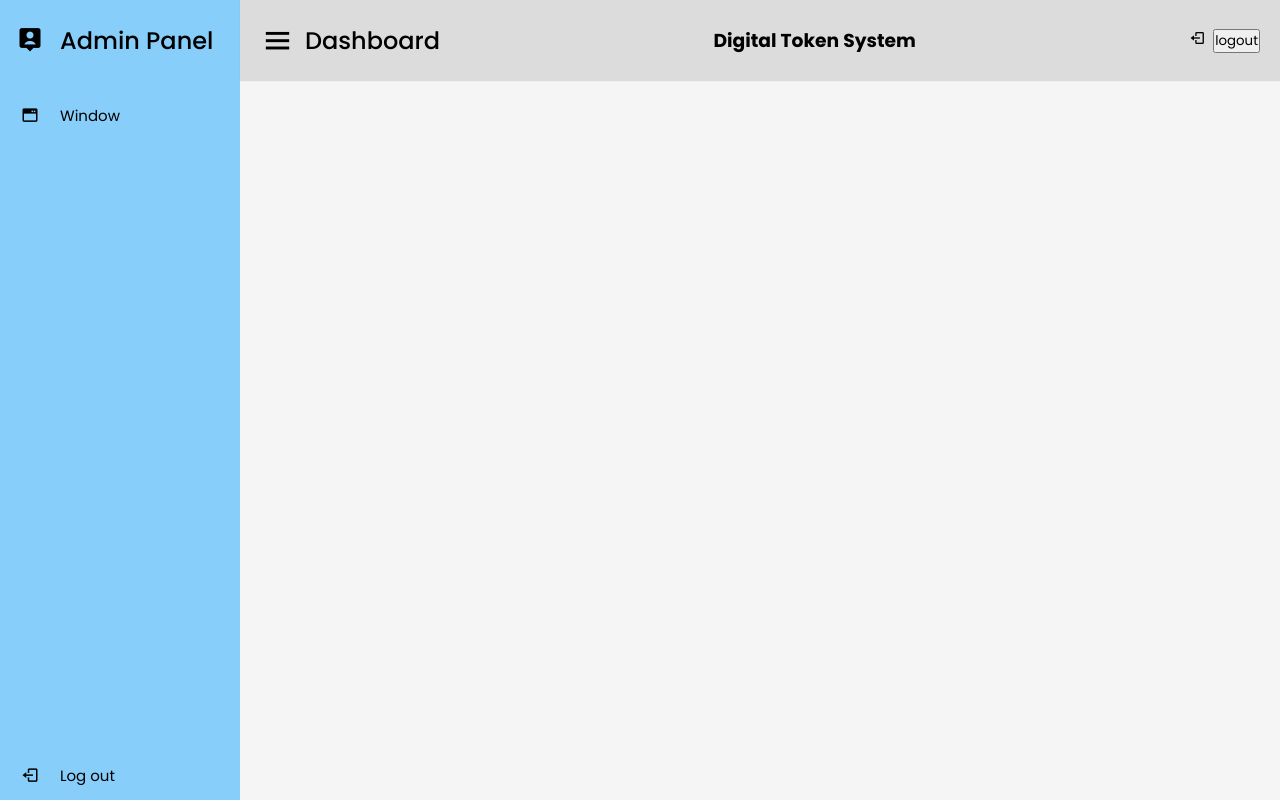
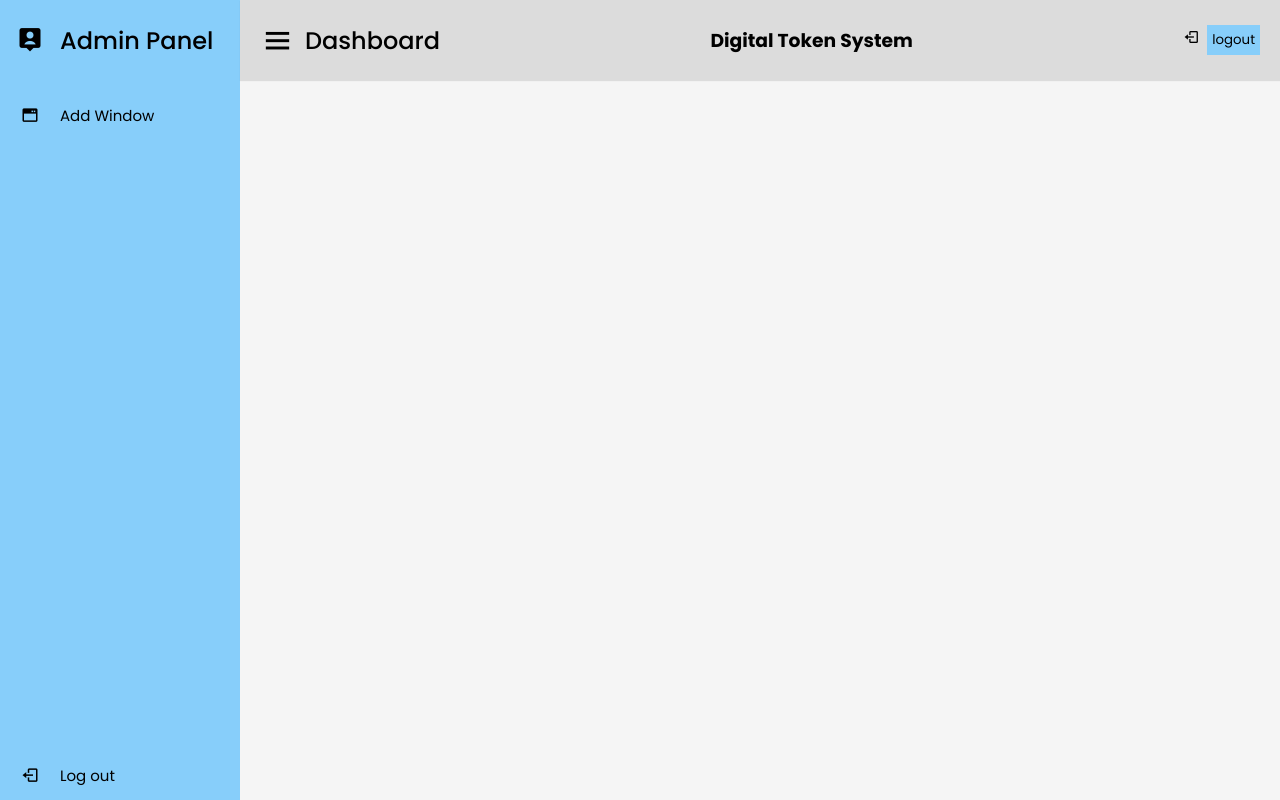
Before and after one commit to vidhimakani74/Admin, a plain HTML site: page index.html in a window 1280 px wide. Drawn offline with nearby package versions, Linux system fonts and the light colour scheme.

Commit message:
btn style added

```diff
--- a/index.html
+++ b/index.html
@@ -23,7 +23,7 @@
           <a href="#" class="active">
             <!-- <i class='bx bx-grid-alt' ></i> -->
             <i class='bx bxs-window-alt'></i>
-            <span class="links_name"> Window</span>
+            <span class="links_name">Add Window</span>
           </a>
         </li>
 
@@ -51,7 +51,7 @@
       <div class="log_out">
 
         <div class='bx bx-log-out'>
-          <input type="button" value="logout">
+          <input class="log_out-btn" type="button" value="logout">
         </div>
     </div
     </nav>
--- a/style.css
+++ b/style.css
@@ -6,6 +6,13 @@
   box-sizing: border-box;
   font-family: 'Poppins', sans-serif;
 }
+
+.log_out-btn{
+  background-color: #87cefa;
+  border:none;
+  padding: 5px;
+}
+
 .sidebar{
   position: fixed;
   height: 100%;
```
